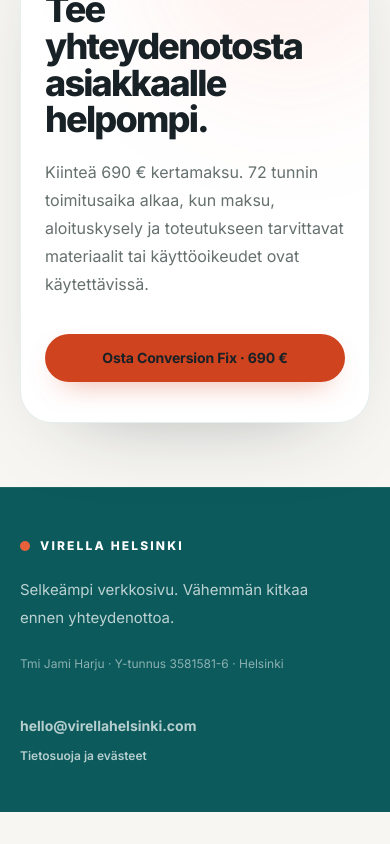
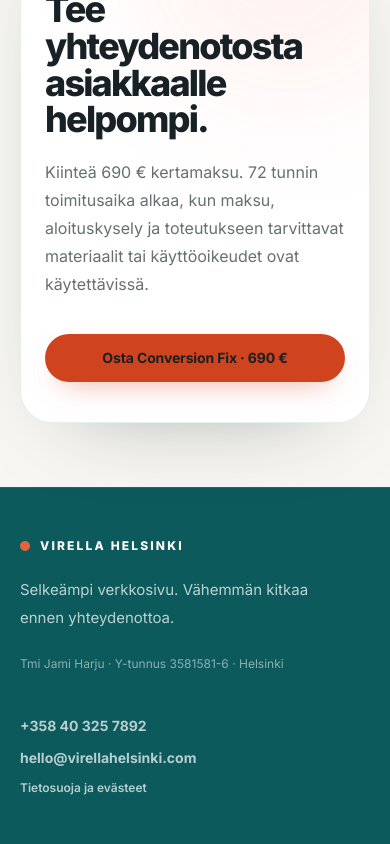
Before and after one commit to Jambovisuaalit/virella-helsinki-web, a Next.js app: page / in a window 390 px wide. Shown: the part 5187-6031 px from the top of the page. Before the commit the page ends 5999 px from the top, so only its background shows below. Built offline with nearby package versions, Linux system fonts and the light colour scheme.

Commit message:
fix: publish correct Virella Helsinki contact phone
* fix: centralize Virella contact phone

* fix: show clickable contact phone in shared footer

* ci: document existing localStorage hydration lint exception

```diff
--- a/app/admin/sales/sales-pipeline.tsx
+++ b/app/admin/sales/sales-pipeline.tsx
@@ -44,6 +44,8 @@
   useEffect(() => {
     try {
       const raw = window.localStorage.getItem(STORAGE_KEY);
+      // Browser-only hydration runs after mount to preserve the server-rendered initial state.
+      // eslint-disable-next-line react-hooks/set-state-in-effect
       if (raw) setLeads(JSON.parse(raw));
     } catch {
       // Keep the dashboard usable if browser storage is unavailable/corrupt.
--- a/components/site/footer.tsx
+++ b/components/site/footer.tsx
@@ -23,6 +23,12 @@
 
           <div className="flex flex-col gap-3 sm:items-end">
             <a
+              href={`tel:${businessConfig.phoneE164}`}
+              className="font-bold text-white transition hover:text-white/80"
+            >
+              {businessConfig.phone}
+            </a>
+            <a
               href={`mailto:${businessConfig.email}`}
               className="font-bold text-white transition hover:text-white/80"
             >
--- a/config/business.ts
+++ b/config/business.ts
@@ -6,4 +6,6 @@
   country: "Finland",
   email: "hello@virellahelsinki.com",
   adminEmail: "jami@virellahelsinki.com",
+  phone: "+358 40 325 7892",
+  phoneE164: "+358403257892",
 } as const;
```
